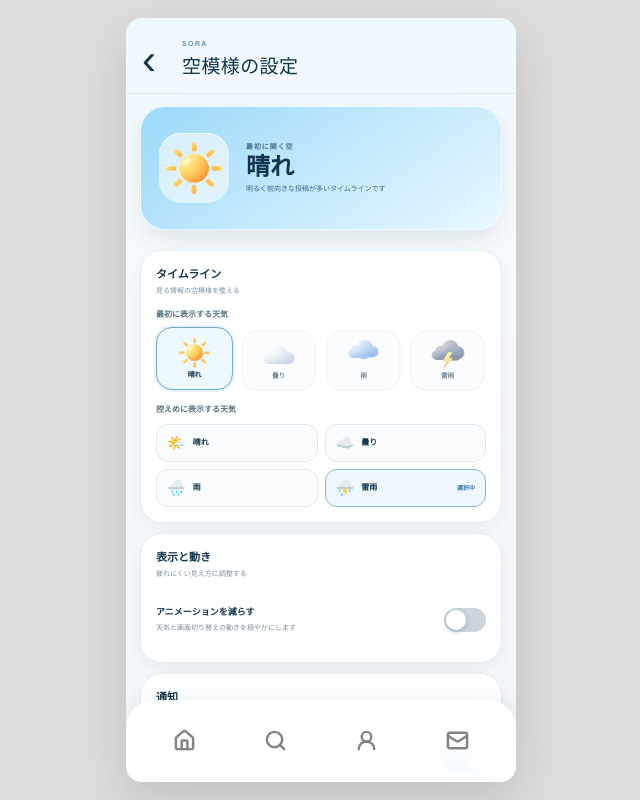
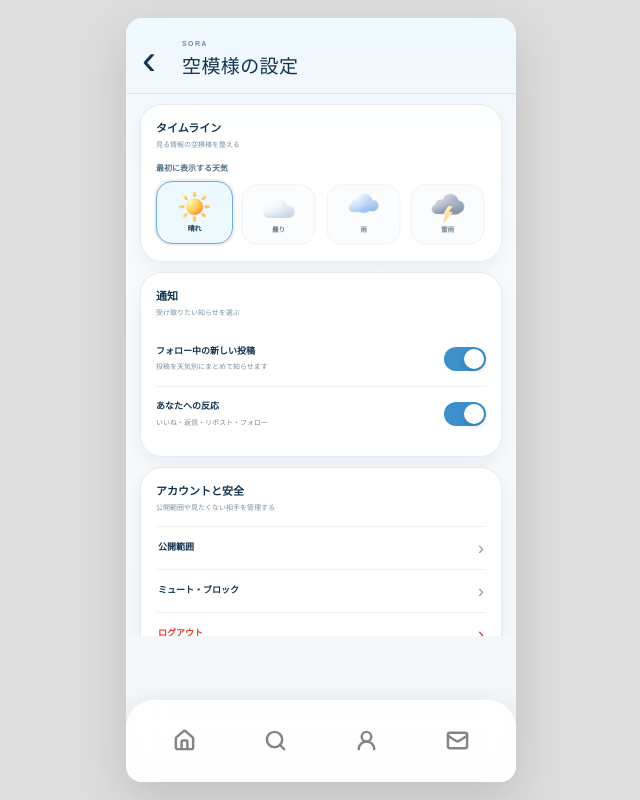
Before and after one commit to awo080558-dot/sora-social-apuri, a Next.js app: page / in a window 1280 px wide. Both pictures are taken after a click on the button 796 px from the left and 60 px from the top of the page. Shown: the whole page, without its empty margins (319-959 px from the left). Built offline with nearby package versions, Linux system fonts and the light colour scheme.

Commit message:
Simplify settings screen

```diff
--- a/app/page.tsx
+++ b/app/page.tsx
@@ -932,22 +932,16 @@ export default function HomePage(){
 
     {view==="settings"&&<div className={`settings-page ${reduceMotion?"motion-reduced":""}`}>
       <header className="settings-head"><button onClick={()=>setView("timeline")} aria-label="タイムラインへ戻る">‹</button><div><small>SORA</small><h1>空模様の設定</h1></div></header>
-      <section className={`settings-sky-preview ${defaultWeather}`} aria-label={`最初に開く空は${weatherInfo[defaultWeather].label}`}><span className="settings-preview-mark"><SearchWeatherMark weather={defaultWeather}/></span><div><small>最初に開く空</small><strong>{weatherInfo[defaultWeather].label}</strong><p>{weatherInfo[defaultWeather].message}</p></div></section>
       <div className="settings-scroll">
         <section className="settings-group"><header><strong>タイムライン</strong><small>見る情報の空模様を整える</small></header>
           <p className="settings-label">最初に表示する天気</p>
           <div className="settings-weather-options">{weatherOrder.map(key=><button key={key} className={defaultWeather===key?"active":""} aria-pressed={defaultWeather===key} onClick={()=>{setDefaultWeather(key);setWeather(key)}}><SearchWeatherMark weather={key}/><span>{weatherInfo[key].label}</span></button>)}</div>
-          <p className="settings-label">控えめに表示する天気</p>
-          <div className="settings-quiet-options">{weatherOrder.map(key=><button key={key} className={quietWeathers.includes(key)?"active":""} aria-pressed={quietWeathers.includes(key)} onClick={()=>setQuietWeathers(items=>items.includes(key)?items.filter(item=>item!==key):[...items,key])}><span>{weatherInfo[key].symbol}</span>{weatherInfo[key].label}<i>{quietWeathers.includes(key)?"選択中":""}</i></button>)}</div>
-        </section>
-        <section className="settings-group"><header><strong>表示と動き</strong><small>疲れにくい見え方に調整する</small></header>
-          <div className="settings-row"><span><strong>アニメーションを減らす</strong><small>天気と画面切り替えの動きを穏やかにします</small></span><SettingSwitch checked={reduceMotion} onChange={()=>setReduceMotion(v=>!v)} label="アニメーションを減らす"/></div>
         </section>
         <section className="settings-group"><header><strong>通知</strong><small>受け取りたい知らせを選ぶ</small></header>
           <div className="settings-row"><span><strong>フォロー中の新しい投稿</strong><small>投稿を天気別にまとめて知らせます</small></span><SettingSwitch checked={postNotifications} onChange={()=>setPostNotifications(v=>!v)} label="新しい投稿の通知"/></div>
           <div className="settings-row"><span><strong>あなたへの反応</strong><small>いいね・返信・リポスト・フォロー</small></span><SettingSwitch checked={reactionNotifications} onChange={()=>setReactionNotifications(v=>!v)} label="あなたへの反応の通知"/></div>
         </section>
-        <section className="settings-group settings-safety"><header><strong>アカウントと安全</strong><small>公開範囲や見たくない相手を管理する</small></header><button onClick={()=>notify("公開範囲の設定")}>公開範囲 <span>›</span></button><button onClick={()=>notify("ミュート・ブロック")}>ミュート・ブロック <span>›</span></button><button onClick={()=>notify("ログアウト")}>ログアウト <span>›</span></button></section>
+        <section className="settings-group settings-safety"><header><strong>アカウントと安全</strong><small>公開範囲や見たくない相手を管理する</small></header><button onClick={()=>notify("公開範囲の設定")}>公開範囲 <span>›</span></button><button onClick={()=>notify("ミュート・ブロック")}>ミュート・ブロック <span>›</span></button><button className="settings-logout" onClick={()=>notify("ログアウト")}>ログアウト <span>›</span></button></section>
       </div>
     </div>}
 
```
Also changed, not shown: app/globals.css.
